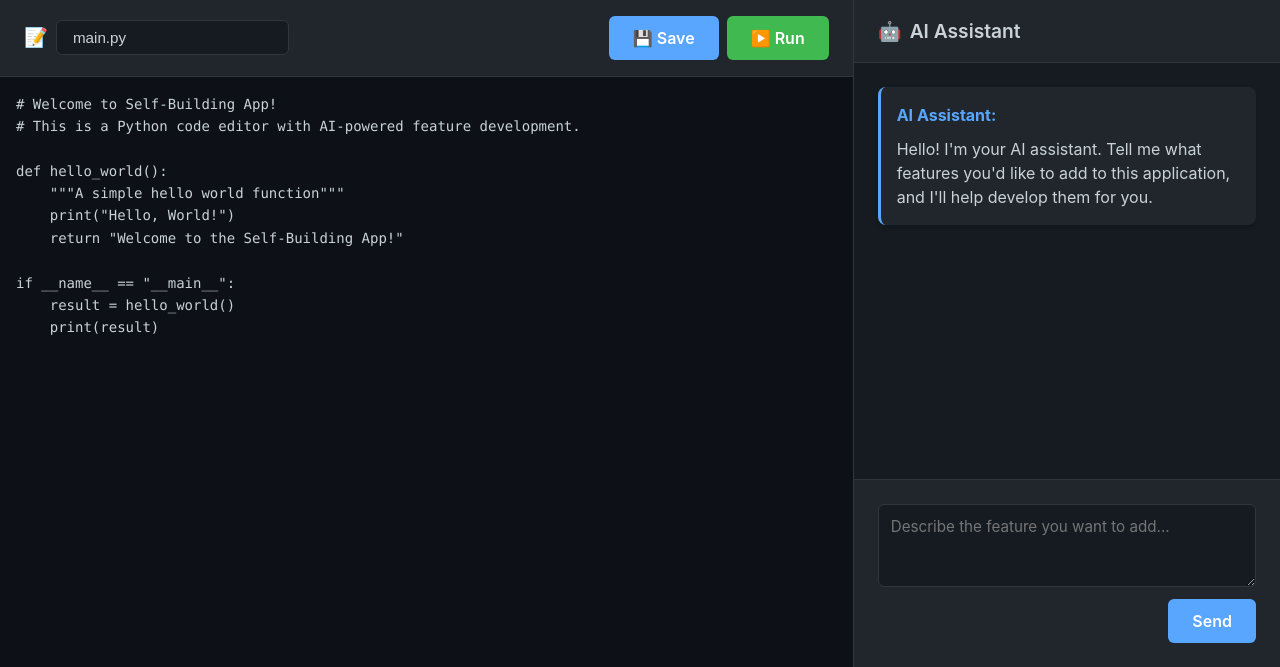
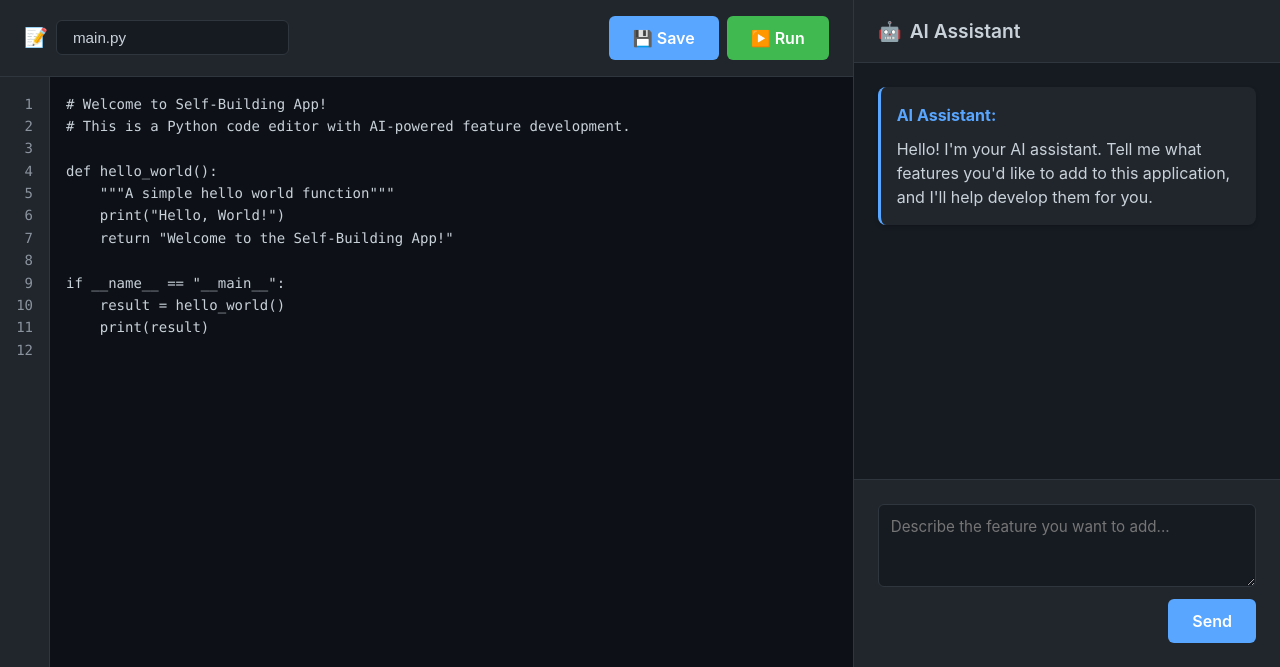
Before and after one commit to IvanAnikin/Self-Building___APP, a Django app: page /en/ in a window 1280 px wide. Shown: the part 133-800 px from the top of the page. Run offline with Django 5.2, Linux system fonts and the light colour scheme.

Commit message:
lines numbers

```diff
--- a/editor/templates/editor/index.html
+++ b/editor/templates/editor/index.html
@@ -36,7 +36,6 @@
                 </div>
             </div>
         </header>
-
         <div class="main-content">
             <!-- Editor Section (2/3 width) -->
             <div class="editor-section">
@@ -50,7 +49,10 @@
                         <button id="runBtn" class="btn btn-success">▶️ {% trans "Run" %}</button>
                     </div>
                 </div>
-                <textarea id="editor" class="editor" spellcheck="false"># {% trans "Welcome to Self-Building App!" %}
+                <div class="editor-container">
+                    <!-- NEW: Line Numbers Section -->
+                    <div id="lineNumbers" class="line-numbers"></div>
+                    <textarea id="editor" class="editor" spellcheck="false"># {% trans "Welcome to Self-Building App!" %}
 # {% trans "This is a Python code editor with AI-powered feature development." %}
 
 def hello_world():
@@ -62,7 +64,7 @@ if __name__ == "__main__":
     result = hello_world()
     print(result)
 </textarea>
-
+                </div>
                 <!-- Output Display Area -->
                 <div class="output-section" id="outputSection" style="display: none;">
                     <div class="output-header">
@@ -75,7 +77,6 @@ if __name__ == "__main__":
                     <pre id="outputContent" class="output-content"></pre>
                 </div>
             </div>
-
             <!-- Chatbot Section (1/3 width) -->
             <div class="chatbot-section">
                 <div class="chatbot-header">
--- a/editor/views.py
+++ b/editor/views.py
@@ -400,8 +400,8 @@ def implement_feature(request):
 
             generated_files = []
 
-            # Process first file as demo (configurable limit for Phase 4 Part 1)
-            max_files_to_process = 1  # Increase in Part 2
+
+            max_files_to_process = 5
             for file_path in files_to_modify[:max_files_to_process]:
                 print(f"📝 Generating code for {file_path}...")
 
--- a/static/css/style.css
+++ b/static/css/style.css
@@ -159,6 +159,32 @@ header h1 {
 .editor-controls {
     display: flex;
     gap: 0.5rem;
+}
+
+/* Editor Container with Line Numbers */
+.editor-container {
+    flex: 1;
+    display: flex;
+    width: 100%;
+    background-color: var(--editor-bg);
+}
+
+.line-numbers {
+    background-color: var(--bg-tertiary);
+    color: var(--text-secondary);
+    padding: 1rem 0.5rem;
+    text-align: right;
+    user-select: none;
+    font-family: 'Consolas', 'Monaco', 'Courier New', monospace;
+    font-size: 14px;
+    line-height: 1.6;
+    border-right: 1px solid var(--border-color);
+    min-width: 50px;
+    overflow: hidden;
+}
+
+.line-numbers div {
+    padding-right: 0.5rem;
 }
 
 /* Monaco Editor */
--- a/static/js/main.js
+++ b/static/js/main.js
@@ -1,6 +1,30 @@
 // Initialize code editor
 const editor = document.getElementById('editor');
 const filenameInput = document.getElementById('filename');
+const lineNumbers = document.getElementById('lineNumbers');
+
+// Line numbers functionality
+function updateLineNumbers() {
+    const lines = editor.value.split('\n');
+    const lineCount = lines.length;
+
+    let lineNumbersHtml = '';
+    for (let i = 1; i <= lineCount; i++) {
+        lineNumbersHtml += `<div>${i}</div>`;
+    }
+
+    lineNumbers.innerHTML = lineNumbersHtml;
+}
+
+// Update line numbers on input
+editor.addEventListener('input', updateLineNumbers);
+editor.addEventListener('scroll', function() {
+    // Sync scroll between line numbers and editor
+    lineNumbers.scrollTop = editor.scrollTop;
+});
+
+// Initialize line numbers on page load
+updateLineNumbers();
 
 // Get CSRF token from Django template
 function getCSRFToken() {
```
Also changed, not shown: PHASE_4_IMPLEMENTATION_GUIDE.md (+2 -2 lines).
